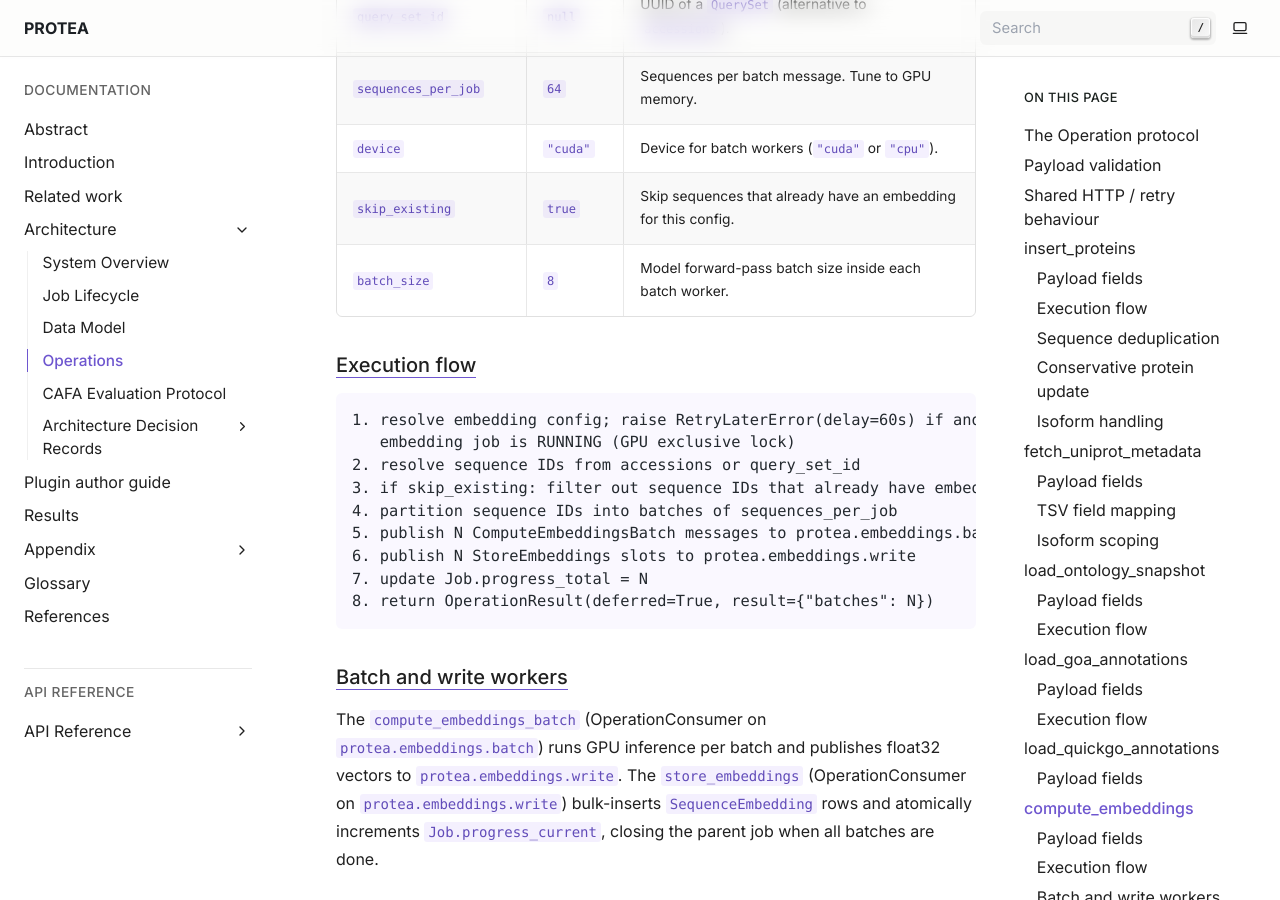
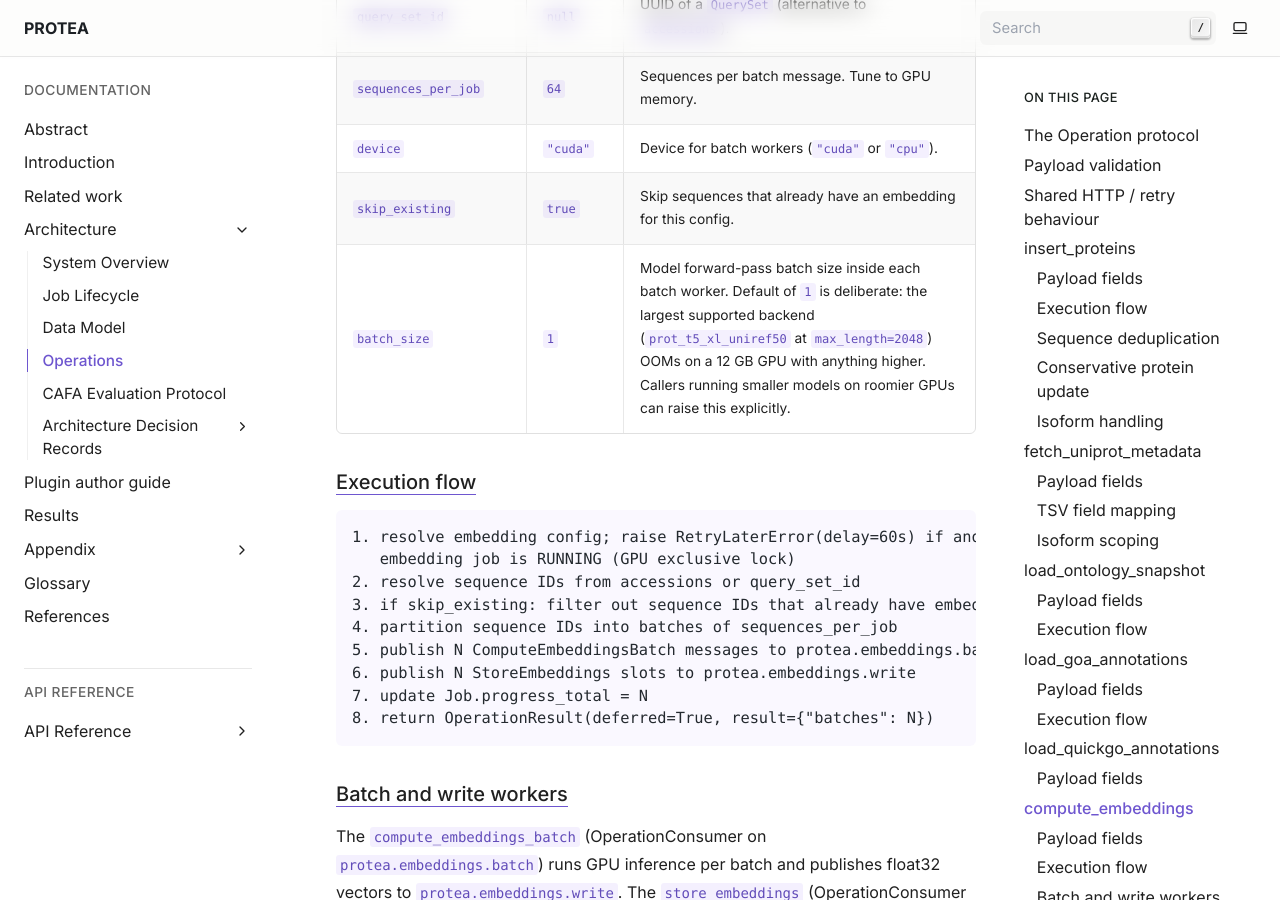
Before and after one commit to frapercan/PROTEA, a Sphinx documentation site: the page built from docs/source/architecture/operations.rst, in a window 1280 px wide and 900 px high, scrolled down 13891 px. Built offline with Sphinx 7.4.7, drawn with Linux system fonts in a browser that asks for light colours.

Commit message:
docs(operations): correct compute_embeddings.batch_size default (8 -> 1) (#125)
## Drift fixed

The \`compute_embeddings\` payload table in
\`docs/source/architecture/operations.rst\` claimed \`batch_size\`
defaults to \`8\`. Reality from
\`protea/core/operations/compute_embeddings.py:92\` is \`1\`, with the
docstring at lines 80-83 explicitly explaining the choice:

> Defaults to \`1\` because the largest supported backend
(\`prot_t5_xl_uniref50\` at \`max_length=2048\`) OOMs on a 12 GB GPU
with anything higher. Callers running smaller models on roomier GPUs can
raise it explicitly.

This is operationally important: an operator copying the doc default
would land OOM on the 12 GB rig the rest of the install guide assumes is
enough. Updated the default to \`1\` and inlined the rationale in the
table description so the next reader doesn't just bump it back up
without context.

Same theme as PR #123 (which corrected three \`predict_go_terms\`
defaults from \`false\` to \`true\`).

## Verification

\`\`\`
\$ poetry run sphinx-build -W --keep-going -b html docs/source /tmp/out
build succeeded.
\`\`\`

Zero warnings.

## Stack note

Independent of PR #124 (open). One-line default fix + inline rationale.

```diff
--- a/docs/source/architecture/operations.rst
+++ b/docs/source/architecture/operations.rst
@@ -517,8 +517,12 @@ Payload fields
      - ``true``
      - Skip sequences that already have an embedding for this config.
    * - ``batch_size``
-     - ``8``
-     - Model forward-pass batch size inside each batch worker.
+     - ``1``
+     - Model forward-pass batch size inside each batch worker. Default of
+       ``1`` is deliberate: the largest supported backend
+       (``prot_t5_xl_uniref50`` at ``max_length=2048``) OOMs on a 12 GB
+       GPU with anything higher. Callers running smaller models on roomier
+       GPUs can raise this explicitly.
 
 Execution flow
 ~~~~~~~~~~~~~~
```
